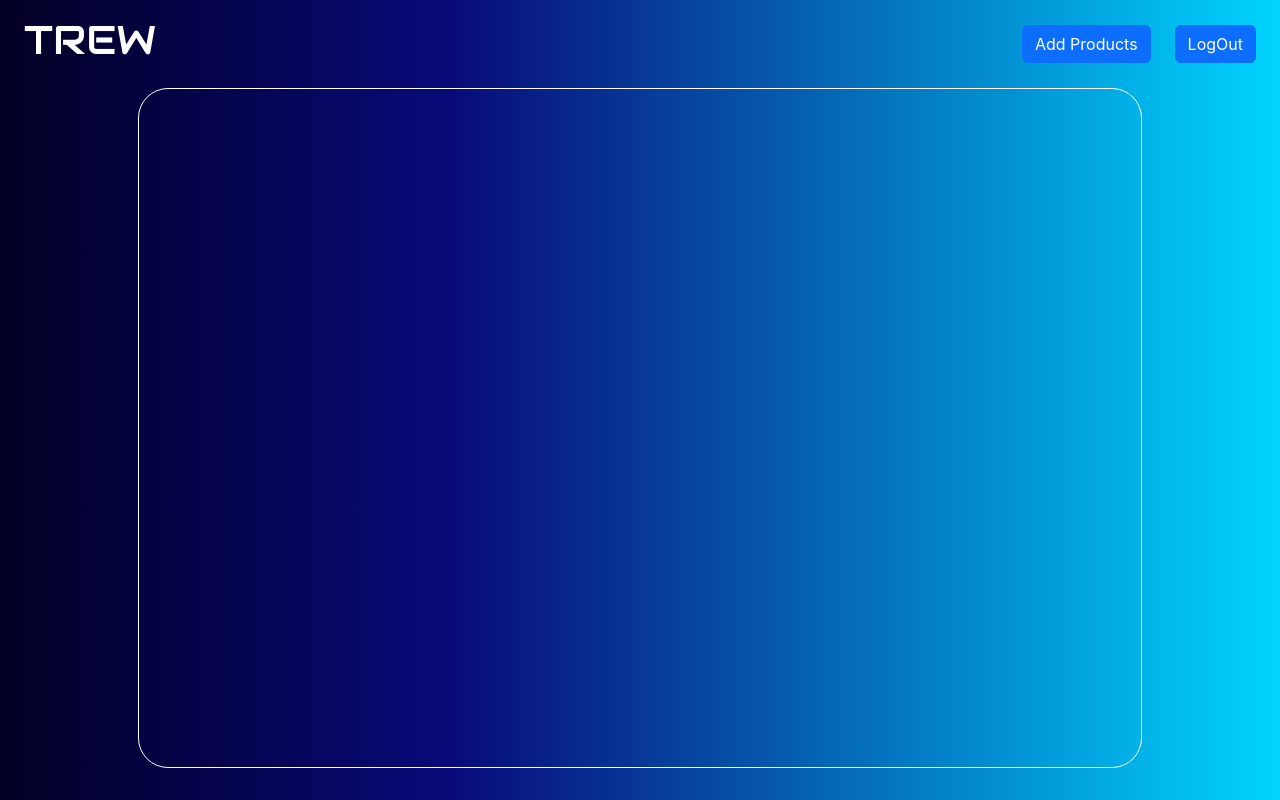
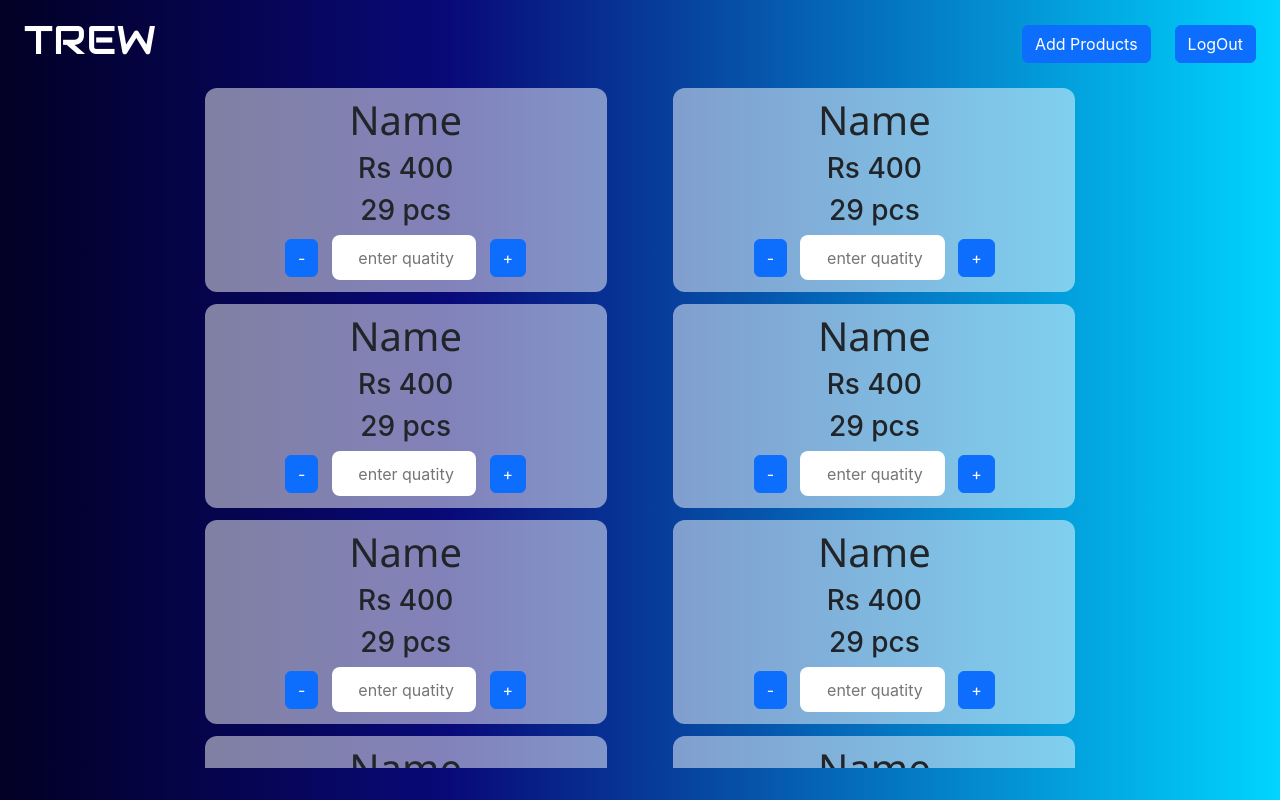
Before and after one commit to Fmajid29/inventory-react, a React (Create React App) app: page /adminpanel in a window 1280 px wide. Built offline with nearby package versions, Linux system fonts and the light colour scheme.

Commit message:
completed the product card

```diff
--- a/src/Components/Product/Product.css
+++ b/src/Components/Product/Product.css
@@ -1,19 +1,45 @@
-.mainDiv
-{
-
-    display: flex;
-    align-items: center;
-    justify-content: space-around;
-    text-align: center;
-    background-color: rgb(9, 9, 121);
-    opacity: 0.5;
-    border-radius: 9px;
-    margin: 3vh;
-
+.mainDiv {
+  width: 40%;
+  height: 30%;
+  display: flex;
+  flex-direction: column;
+  justify-content: space-around;
+  align-items: center;
+  text-align: center;
+  background-color: rgba(255, 255, 255, 0.496);
+  border-radius: 12px;
+  margin-bottom: 12px;
 }
 
+.mainDiv > h1 {
+  font-size: 2.5rem;
+  margin-top: 2%;
+  font-family: "Segoe UI", Tahoma, Geneva, Verdana, sans-serif;
+}
 
-.Pname
-{
+.quantity {
+  width: 60%;
+  height: 40%;
+  display: flex;
+  justify-content: space-between;
+  align-items: center;
+  margin-bottom: 3%;
+}
 
+.quantity > input {
+  width: 60%;
+  height: 100%;
+  border-radius: 8px;
+  text-align: center;
+  border: none;
 }
+
+@media screen and (max-width: 800px) {
+  .mainDiv {
+    width: 100%;
+  }
+  .quantity > input {
+    height: 60%;
+    font-size: 1.5rem;
+  }
+}
--- a/src/Components/Product/Product.jsx
+++ b/src/Components/Product/Product.jsx
@@ -1,14 +1,20 @@
-import React from 'react'
-import img from './img.jpg';
-import './Product.css';
-const Product = () => {
-    return (
-        <div className='mainDiv'>
+import React from "react";
+import "./Product.css";
+import { Button } from "react-bootstrap";
 
+const Product = (props) => {
+  return (
+    <div className="mainDiv">
+      <h1>{props.name}</h1>
+      <h3>Rs {props.price}</h3>
+      <h3>{props.qty} pcs</h3>
+      <div className="quantity">
+        <Button id="minusbutton">-</Button>
+        <input type="text" placeholder="enter quatity" />
+        <Button id="plusbutton">+</Button>
+      </div>
+    </div>
+  );
+};
 
-
-        </div>
-    )
-}
-
-export default Product
+export default Product;
--- a/src/Pages/AdminPanel/AdminPanel.css
+++ b/src/Pages/AdminPanel/AdminPanel.css
@@ -15,11 +15,11 @@
   width: 90%;
   height: 85vh;
   display: flex;
+  flex-wrap: wrap;
   justify-content: space-evenly;
-  flex-wrap: wrap;
   overflow-y: scroll;
-  border: 1px solid white;
-  border-radius: 30px;
+  /* border: 1px solid white; */
+  /* border-radius: 30px; */
 }
 
 /* Hide scrollbar in webkit-based browsers */
--- a/src/Pages/AdminPanel/AdminPanel.jsx
+++ b/src/Pages/AdminPanel/AdminPanel.jsx
@@ -1,13 +1,24 @@
 import React from "react";
 import "./AdminPanel.css";
 import Navbar from "../../Components/NavBar/Navrbar";
+import Product from "../../Components/Product/Product";
 
 const AdminPanel = () => {
   return (
     <div className="AdminPanel">
       <Navbar />
       <div className="container">
-        <div className="products"></div>
+        <div className="products">
+          <Product name="Name" price="400" qty="29" />
+          <Product name="Name" price="400" qty="29" />
+          <Product name="Name" price="400" qty="29" />
+          <Product name="Name" price="400" qty="29" />
+          <Product name="Name" price="400" qty="29" />
+          <Product name="Name" price="400" qty="29" />
+          <Product name="Name" price="400" qty="29" />
+          <Product name="Name" price="400" qty="29" />
+          <Product name="Name" price="400" qty="29" />
+        </div>
       </div>
     </div>
   );
```
Also changed, not shown: src/Components/Product/img.jpg (deleted).
